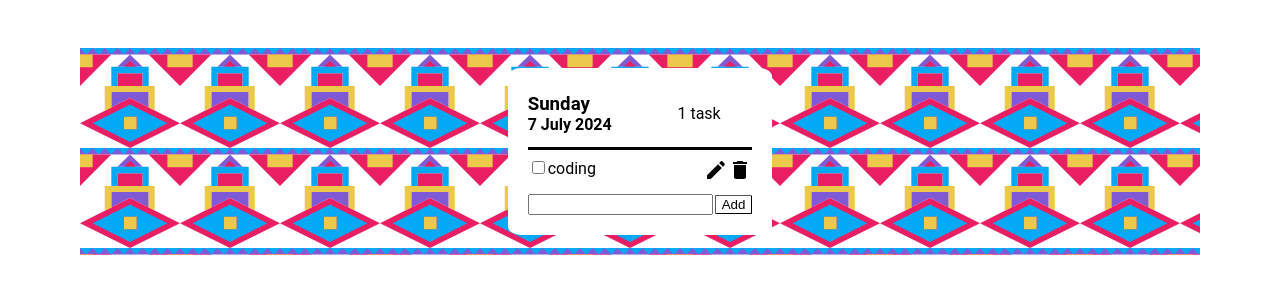
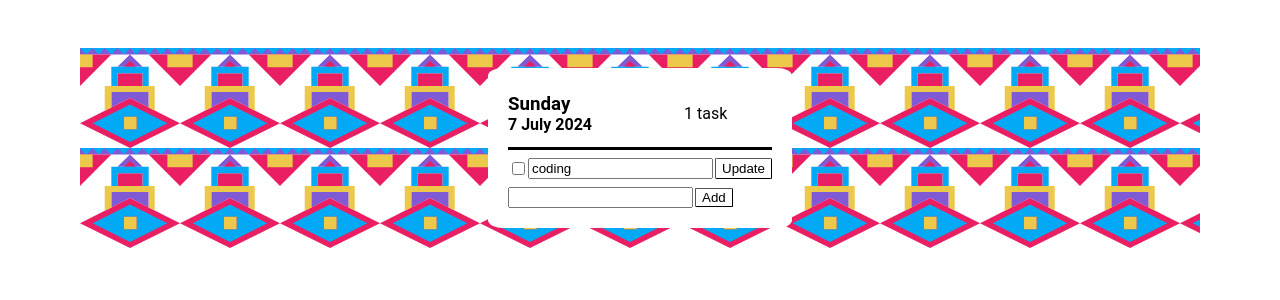
Before and after one commit to clarkanastasia/todo-list-typescript, a React (Vite) app in the folder frontend/: page / in a window 1280 px wide. Both pictures are taken after a click on the icon 716 px from the left and 170 px from the top of the page. Shown: the top 300 px of the page. Built offline with nearby package versions, Linux system fonts and the light colour scheme.

Commit message:
feat: add PUT route

```diff
--- a/frontend/src/ToDoList.tsx
+++ b/frontend/src/ToDoList.tsx
@@ -3,6 +3,7 @@ import EditIcon from '@mui/icons-material/Edit';
 import DeleteIcon from '@mui/icons-material/Delete';
 import {TaskModel} from './models/TaskModel'
 import { CreateTaskModel } from "./models/CreateTaskModel";
+import { UpdateTaskModel } from "./models/UpdateTaskModel";
 
 const getDayOfWeek = () => {
   const date = new Date();
@@ -24,6 +25,8 @@ const ToDoList = () => {
   const [tasks, setTasks] = useState<TaskModel[]>([{id: 0, name: "coding"}]);
   const [checkedState, setCheckedState] = useState(new Array(tasks.length).fill(false));
   const [newTask, setNewTask] = useState<CreateTaskModel>({name : ''});
+  const [isEditing, setIsEditing] = useState<number | null>(null);
+  const [editText, setEditText] = useState<UpdateTaskModel>({name: ''});
 
   useEffect(() => {
     getData()
@@ -60,6 +63,27 @@ const ToDoList = () => {
     .finally(() => getData())
   }
 
+  const updateTask = (id: number) => {
+    fetch(`http://localhost:3000/update/${id}`, {
+      method: 'PUT',
+      headers:{
+        Accept: 'application/json',
+        'Content-Type': 'application/json',
+      },
+      body: JSON.stringify(editText)})
+      .catch(error => console.log(error))
+      .finally(() => {
+        setIsEditing(null);
+        setEditText({name: ''})
+        getData();
+      })
+  }
+
+  const handleEdit = (index: number) => {
+    setIsEditing(index);
+    setEditText({name: tasks[index].name});
+};
+
   const handleCheckboxChange = (index: number) => {
     const updatedCheckedState = checkedState.map((item, idx) =>
       idx === index ? !item : item
@@ -83,19 +107,29 @@ const ToDoList = () => {
           <div className="tasks">
             {tasks.map((task, index) =>
             <div key={task.id} className={`checkBox ${checkedState[index] ? 'checked' : ''}`}>
-              <label>
                 <input
                 type="checkbox"
                 id={`task-${task.id}`}
-                name={task.name} value={task.name}
+                name={task.name}
+                value={task.name}
                 onChange={() => handleCheckboxChange(index)}
-                checked={checkedState[index]}/>
-                {task.name}
-              </label>
-              <div>
-                <EditIcon />
-                <DeleteIcon onClick={()=> removeTask(task.id)} />
-              </div>
+                checked={checkedState[index]}
+                />
+                {isEditing === index ? (
+                        <input
+                            type="text"
+                            value={editText.name}
+                            onChange={(e) => setEditText({name: e.target.value})}
+                        />
+                    ) : (
+                      <label htmlFor={`task-${task.id}`}>{task.name}</label>
+                    )}
+                {isEditing === index ? (
+                        <button onClick={() => updateTask(task.id)}>Update</button>
+                    ) : ( <div>
+                      <EditIcon onClick={() => handleEdit(index)} />
+                      <DeleteIcon onClick={()=> removeTask(task.id)} />
+                    </div>)}
             </div>
             )}
           </div>
--- /dev/null
+++ b/frontend/src/models/UpdateTaskModel.ts
@@ -0,0 +1,4 @@
+
+export interface UpdateTaskModel {
+    name: string,
+}
```
Also changed, not shown: 1 other file (tests, documents, lock files or other folders).
